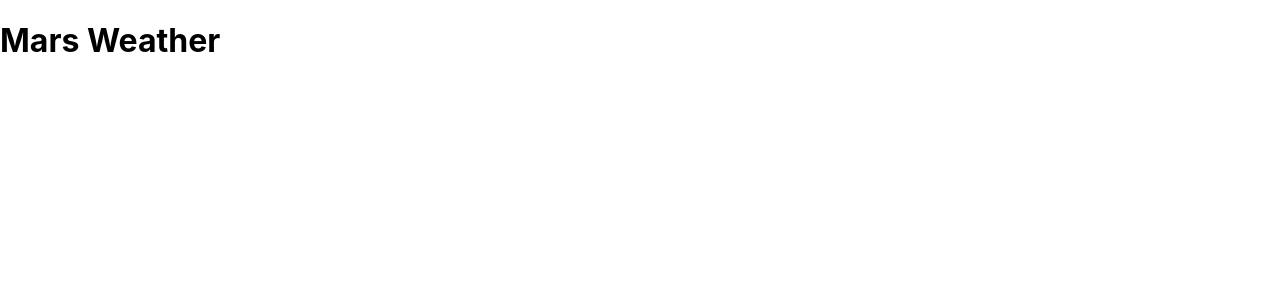
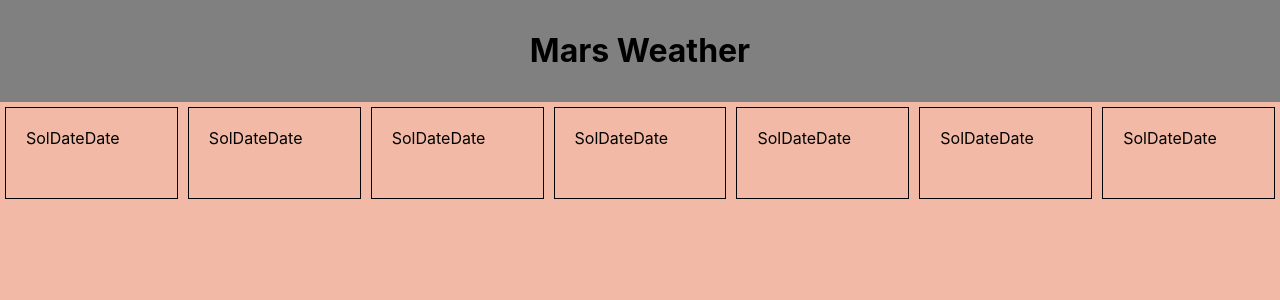
Before and after one commit to holdencasey7/mars-project, a React (Create React App) app: page / in a window 1280 px wide. Shown: the top 300 px of the page. Built offline with nearby package versions, Linux system fonts and the light colour scheme.

Commit message:
Setted up blocks for the weather page

```diff
--- a/src/weather-api/Weather.css
+++ b/src/weather-api/Weather.css
@@ -1,3 +1,23 @@
 .header {
+    text-align: center;
+    background-color: gray;
+    padding: 10px;
+}
 
+body {
+    background-color: rgba(222, 77, 24, 0.386);
 }
+
+#forecast {
+    display: flex;
+    justify-content: center;
+    margin: 0%;
+}
+
+.items {
+    padding: 15pt;
+    width: 100%;
+    border: 1px solid rgb(0, 0, 0);
+    height: 50px;
+    margin: 5px; /* */
+}
--- a/src/weather-api/Weather.js
+++ b/src/weather-api/Weather.js
@@ -2,10 +2,39 @@ import "./Weather.css"
 function Weather() {
   return (
     <>
-  <div class="header">
+  <header class="header">
     <h1>Mars Weather</h1>
+  </header>
+  <div id="forecast">
+      <div class="items">
+        <span class="dateSol">SolDate</span>
+        <span class="dateUTC">Date</span>
+      </div>
+      <div class="items">
+        <span class="dateSol">SolDate</span>
+        <span class="dateUTC">Date</span>
+      </div>
+      <div class="items">
+        <span class="dateSol">SolDate</span>
+        <span class="dateUTC">Date</span>
+      </div>
+      <div class="items">
+        <span class="dateSol">SolDate</span>
+        <span class="dateUTC">Date</span>
+      </div>
+      <div class="items">
+        <span class="dateSol">SolDate</span>
+        <span class="dateUTC">Date</span>
+      </div>
+      <div class="items">
+        <span class="dateSol">SolDate</span>
+        <span class="dateUTC">Date</span>
+      </div>
+      <div class="items">
+        <span class="dateSol">SolDate</span>
+        <span class="dateUTC">Date</span>
+      </div>
   </div>
-
 
   </>
   );
```
